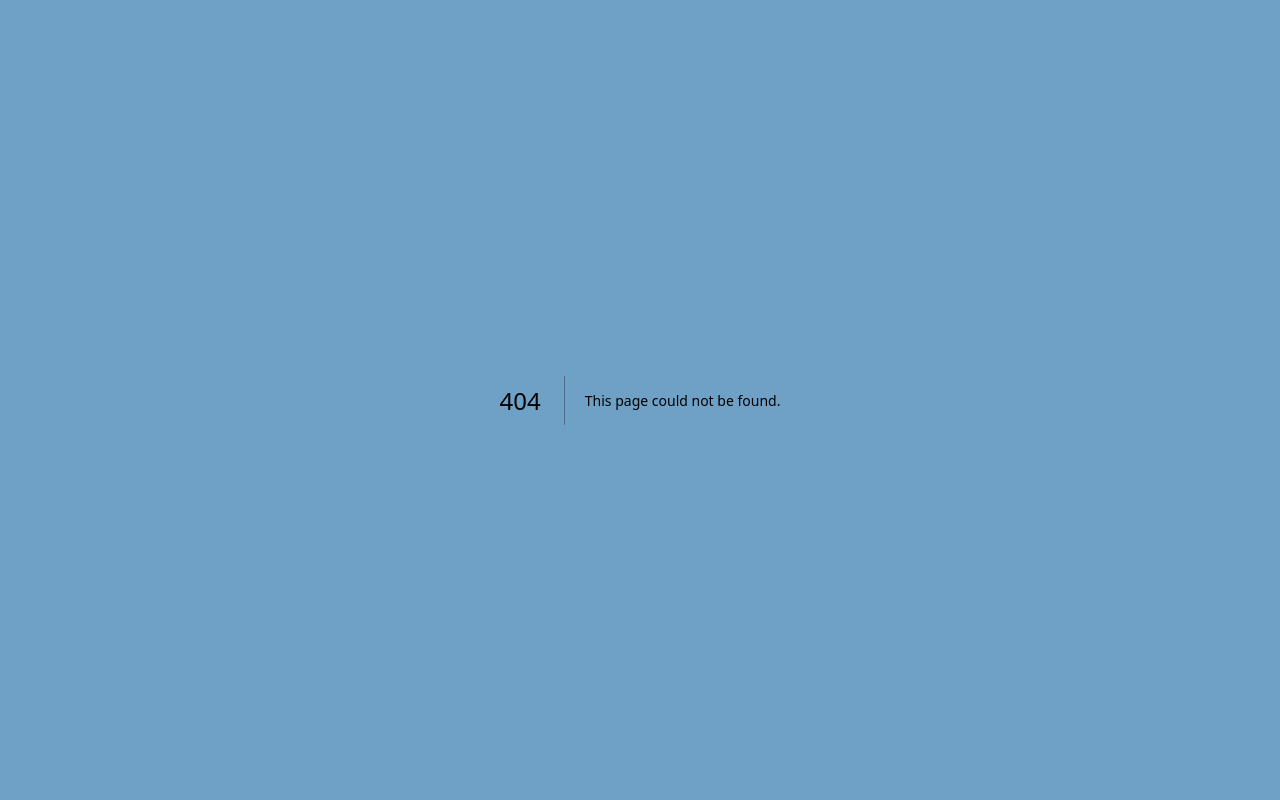
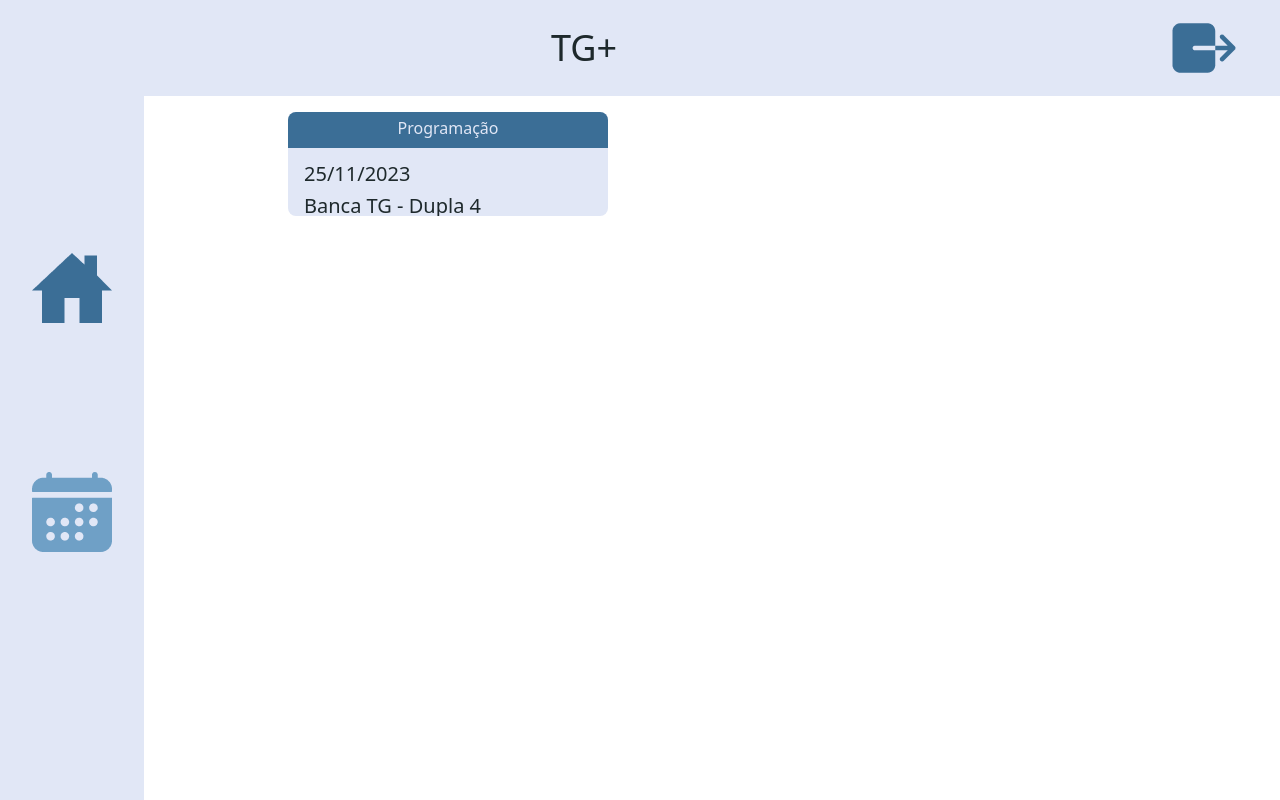
Before and after one commit to mateushilariodias/gerenciadortg, a Next.js app: page /calendar-screen in a window 1280 px wide. Before the commit this address had no page. Built offline with nearby package versions, Linux system fonts and the light colour scheme.

Commit message:
create calendar-screen page

```diff
--- /dev/null
+++ b/src/pages/calendar-screen.tsx
@@ -0,0 +1,27 @@
+import '../app/globals.css';
+import Image from "next/image";
+import Link from 'next/link';
+
+export default function CalendarScreen() {
+    return (
+        <div>
+            <header className="bg-whiteBlueGray flex items-center col-span-12 fixed z-30 w-full">
+                <span className="text-mediumToneBlack py-7 text-center font-normal text-4xl justify-center flex-grow">TG+</span>
+                <Link href="page">
+                    <Image src="/images/exit.png" alt="Icon exit" height={72} width={72} className="flex justify-end mr-10" />
+                </Link>
+            </header>
+            <nav className="bg-whiteBlueGray col-span-1 flex flex-col justify-center gap-36 h-screen fixed z-20">
+                <Image src="/images/home-sharp.png" alt="Icon home-sharp" height={80} width={80} className="mx-8" />
+                <Image src="/images/calendar.png" alt="Icon calendar" height={80} width={80} className="mx-8" />
+            </nav>
+            <main className="col-span-11 pt-28 pl-72 overflow-auto">
+                <section className='bg-whiteBlueGray rounded-lg max-w-xs h-full'>
+                    <p className='bg-mediumToneBlue rounded-t-lg text-center text-whiteBlueGray pt-1 pb-2 px-16'>Programação</p>
+                    <p className='text-mediumToneBlack font-medium text-1.5xl pt-4 pl-4'>25/11/2023</p>
+                    <p className='text-mediumToneBlack font-normal text-1.5xl pt-3 pl-4'>Banca TG -  Dupla 4</p>
+                </section>
+            </main>
+        </div>
+    )
+}
--- a/src/pages/home-screen.tsx
+++ b/src/pages/home-screen.tsx
@@ -34,7 +34,9 @@ export default function HomeScreen() {
       </header>
       <nav className="bg-whiteBlueGray col-span-1 flex flex-col justify-center gap-36 h-screen fixed z-20">
         <Image src="/images/home-sharp.png" alt="Icon home-sharp" height={80} width={80} className="mx-8" />
+        <Link href="calendar-screen">
         <Image src="/images/calendar.png" alt="Icon calendar" height={80} width={80} className="mx-8" />
+        </Link>
       </nav>
       <main className="col-span-11 mt-28 ml-72 overflow-auto">
         <div className='max-w-full mr-36 ml-19'>
@@ -119,7 +121,7 @@ export default function HomeScreen() {
                   <span>Ver mais detalhes...</span>
                   <img src="/images/Expand-more.svg" alt="Expand more" />
                 </div>
-                <div className='flex justify-end'>
+                <div className='flex justify-end' onClick={closeModalView}>
                   <Link href='' className='flex justify-center gap-1 bg-mediumToneBlue rounded-10rem py-2 px-8 items-center'>
                     <img src="/images/Print.svg" alt="Print" />
                     <span className='font-medium text-1.5xl text-whiteBlueGray '>Exportar</span>
```
